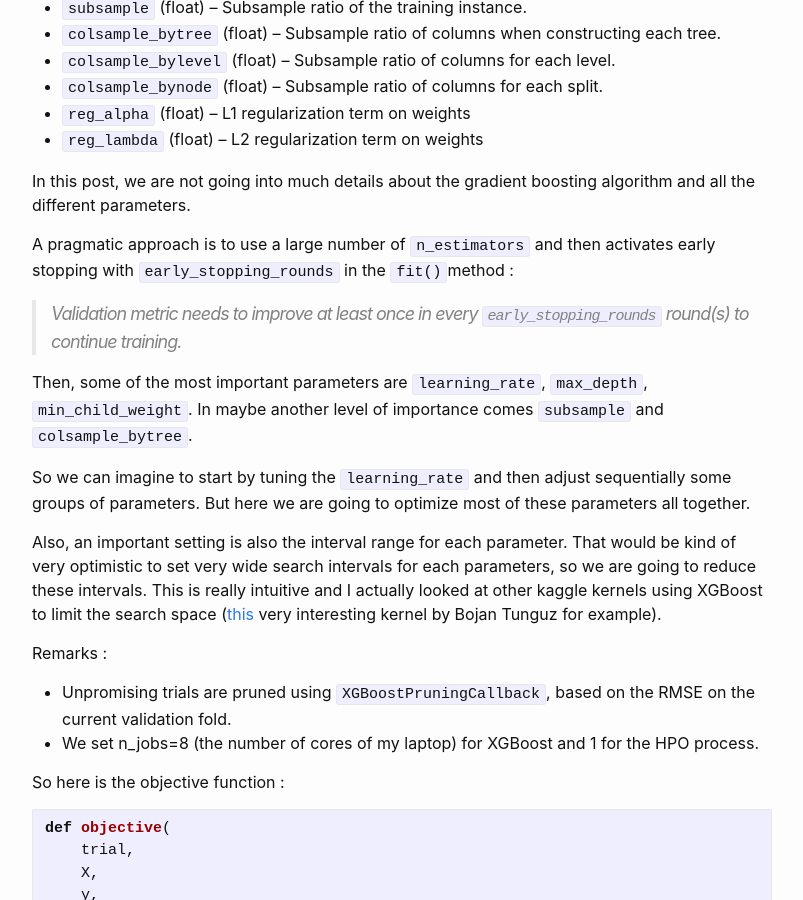
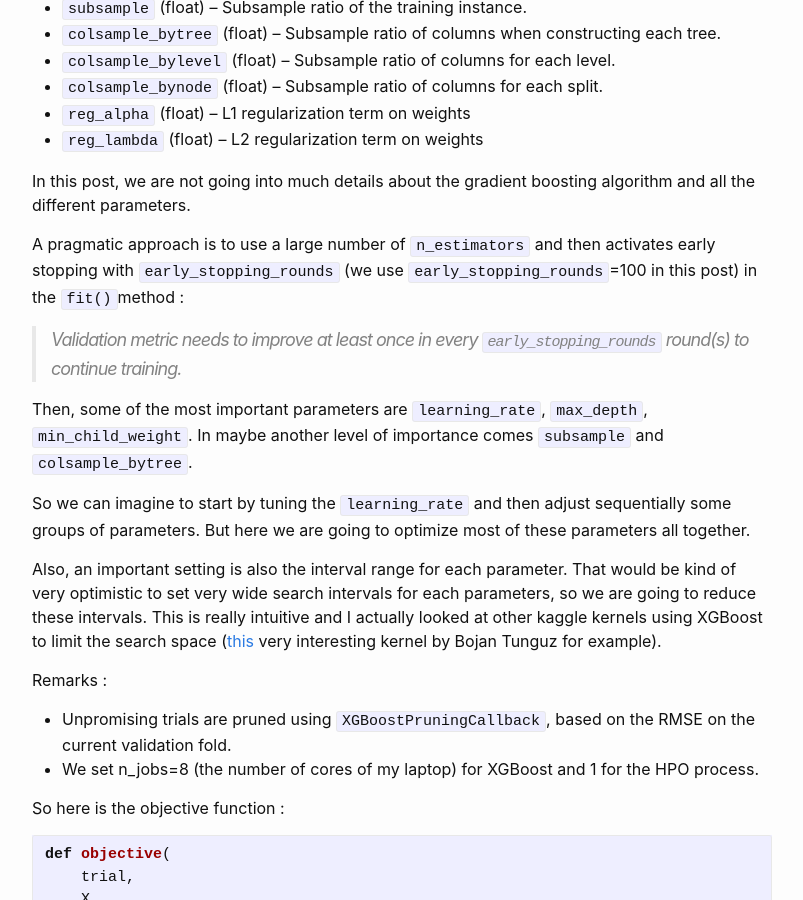
Before and after one commit to aetperf/aetperf.github.io, a Jekyll site: the page built from _posts/2021-02-16-Optuna-+-GBoost-on-a-tabular-dataset.md, in a window 1280 px wide and 900 px high, scrolled down 7940 px. Shown: the whole window, without its empty margins (238-1041 px from the left). Built offline with Jekyll 4.4.1, drawn with Linux system fonts in a browser that asks for light colours; comment, search, counter and statistics services are not loaded.

Commit message:
minor update

```diff
--- a/_posts/2021-02-16-Optuna-+-GBoost-on-a-tabular-dataset.md
+++ b/_posts/2021-02-16-Optuna-+-GBoost-on-a-tabular-dataset.md
@@ -451,7 +451,7 @@ Even if Optuna  is a great library, we should try to make the optimization probl
 
 In this post, we are not going into much details about the gradient boosting algorithm and all the different parameters.
 
-A pragmatic approach is to use a large number of `n_estimators` and then activates early stopping with `early_stopping_rounds` in the `fit()`method :
+A pragmatic approach is to use a large number of `n_estimators` and then activates early stopping with `early_stopping_rounds` (we use `early_stopping_rounds`=100 in this post) in the `fit()`method :
 > Validation metric needs to improve at least once in every `early_stopping_rounds` round(s) to continue training.
 
 Then, some of the most important parameters are `learning_rate`, `max_depth`, `min_child_weight`. In maybe another level of importance comes  `subsample` and `colsample_bytree`.
```
